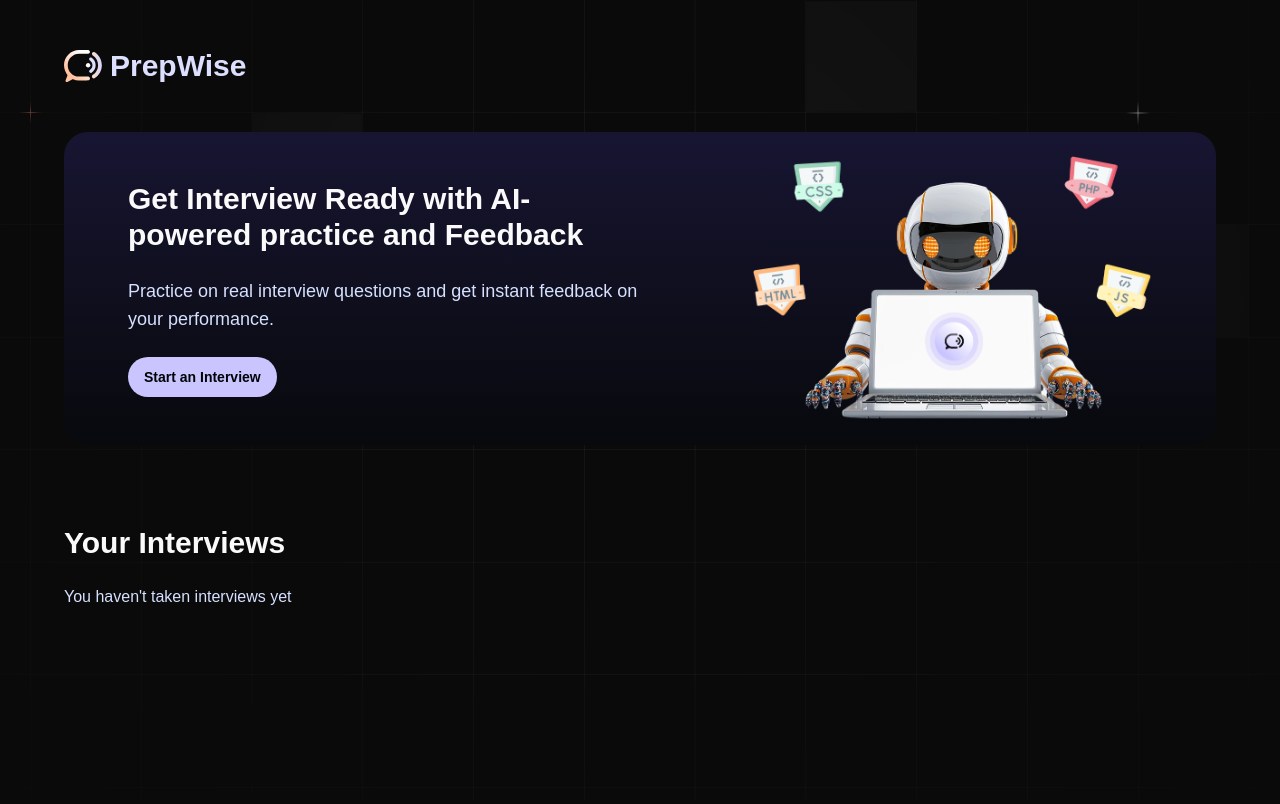
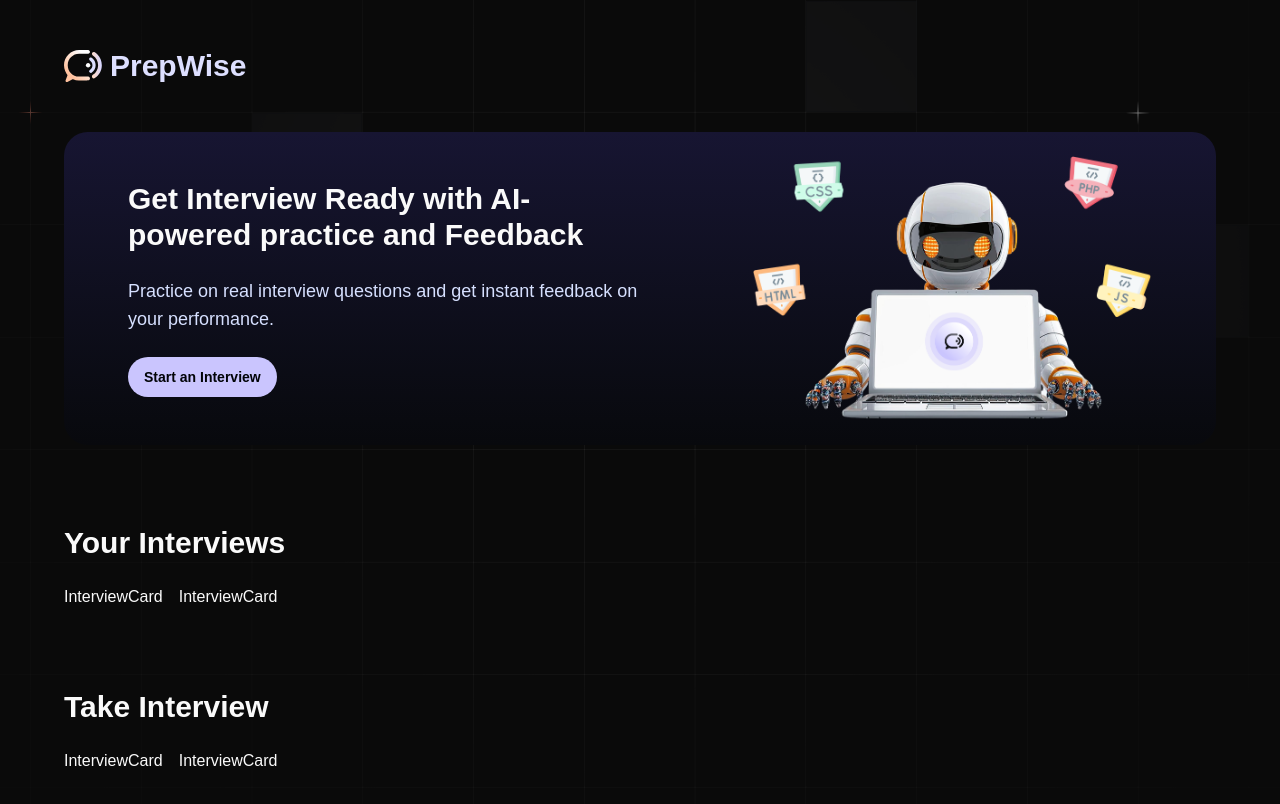
Before and after one commit to Hrishap/mock-interview-platform, a Next.js app: page / in a window 1280 px wide. Shown: the top 804 px of the page. Built offline with nearby package versions, Linux system fonts and the light colour scheme; a web font is replaced by a local one.

Commit message:
interviewCard addition

```diff
--- a/app/(root)/page.tsx
+++ b/app/(root)/page.tsx
@@ -1,4 +1,6 @@
+import InterviewCard from '@/components/InterviewCard'
 import { Button } from '@/components/ui/button'
+import { dummyInterviews } from '@/constants'
 import Image from 'next/image'
 import Link from 'next/link'
 import React from 'react'
@@ -23,10 +25,21 @@
  <section className='flex flex-col gap-6 mt-8'>
   <h2>Your Interviews</h2>
 <div className='interviews-section'>
-  <p>You haven't taken interviews yet</p>
+  {dummyInterviews.map((interview)=>(
+    <InterviewCard {...interview} key={interview.id}/>
+  ))}
+
+  {/* <p>You haven't taken interviews yet</p> */}
 </div>
  </section>
- <section></section>
+ <section className='flex flex-col gap-6 mt-8'>
+  <h2>Take Interview</h2>
+  <div className='interviews-section'>
+  {dummyInterviews.map((interview)=>(
+    <InterviewCard {...interview} key={interview.id}/>
+  ))}
+  </div>
+ </section>
   </>
   )
 }
--- /dev/null
+++ b/components/InterviewCard.tsx
@@ -0,0 +1,14 @@
+import React from 'react'
+import dayjs from 'dayjs'
+const InterviewCard = ({interviewId,userId,role,type,techstack,createdAt}:InterviewCardProps) => {
+    const feedback = null as Feedback| null;
+    const normalizedType = /mix/gi.test(type) ? 'Mixed' : type;
+    const formattedDate = dayjs(feedback?.createdAt || createdAt || Date.now()).format('MMM D, YYYY')
+
+
+  return (
+    <div>InterviewCard</div>
+  )
+}
+
+export default InterviewCard
--- a/constants/index.ts
+++ b/constants/index.ts
@@ -204,27 +204,27 @@
 //   "/yahoo.png",
 // ];
 
-// export const dummyInterviews: Interview[] = [
-//   {
-//     id: "1",
-//     userId: "user1",
-//     role: "Frontend Developer",
-//     type: "Technical",
-//     techstack: ["React", "TypeScript", "Next.js", "Tailwind CSS"],
-//     level: "Junior",
-//     questions: ["What is React?"],
-//     finalized: false,
-//     createdAt: "2024-03-15T10:00:00Z",
-//   },
-//   {
-//     id: "2",
-//     userId: "user1",
-//     role: "Full Stack Developer",
-//     type: "Mixed",
-//     techstack: ["Node.js", "Express", "MongoDB", "React"],
-//     level: "Senior",
-//     questions: ["What is Node.js?"],
-//     finalized: false,
-//     createdAt: "2024-03-14T15:30:00Z",
-//   },
-// ];
+export const dummyInterviews: Interview[] = [
+  {
+    id: "1",
+    userId: "user1",
+    role: "Frontend Developer",
+    type: "Technical",
+    techstack: ["React", "TypeScript", "Next.js", "Tailwind CSS"],
+    level: "Junior",
+    questions: ["What is React?"],
+    finalized: false,
+    createdAt: "2024-03-15T10:00:00Z",
+  },
+  {
+    id: "2",
+    userId: "user1",
+    role: "Full Stack Developer",
+    type: "Mixed",
+    techstack: ["Node.js", "Express", "MongoDB", "React"],
+    level: "Senior",
+    questions: ["What is Node.js?"],
+    finalized: false,
+    createdAt: "2024-03-14T15:30:00Z",
+  },
+];
--- a/package.json
+++ b/package.json
@@ -14,6 +14,7 @@
     "@radix-ui/react-slot": "^1.1.2",
     "class-variance-authority": "^0.7.1",
     "clsx": "^2.1.1",
+    "dayjs": "^1.11.13",
     "lucide-react": "^0.485.0",
     "next": "15.2.4",
     "next-themes": "^0.4.6",
```
Also changed, not shown: 1 other file (tests, documents, lock files or other folders).
